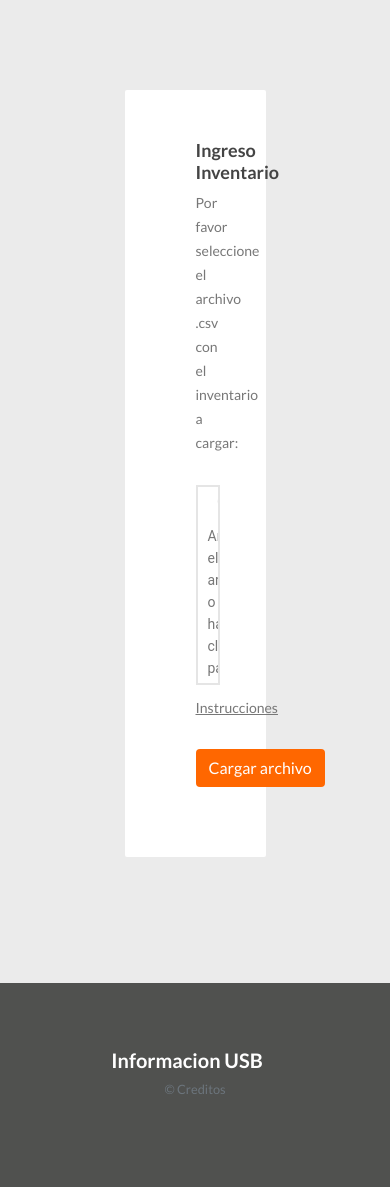
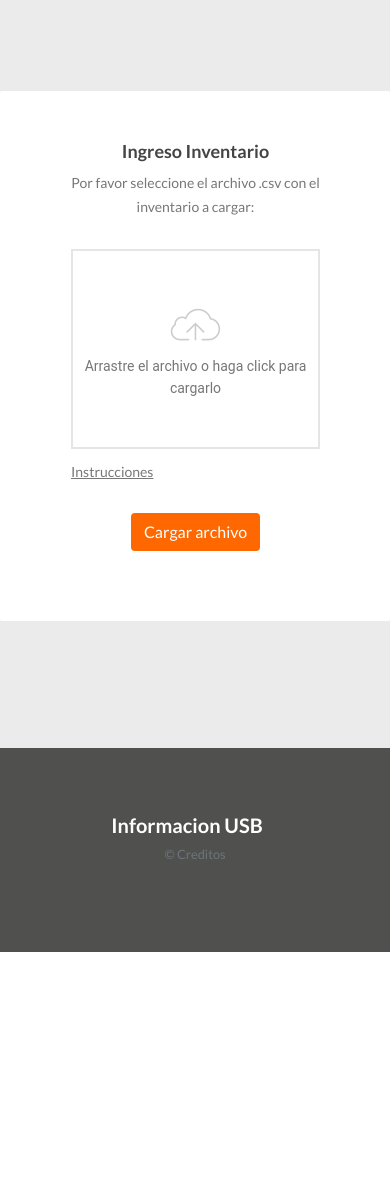
Before and after one commit to lautarovc/BuscaMed-Server, a Django app: page /stores/readFile in a window 390 px wide. Shown: the part 70-1257 px from the top of the page. After the commit the page ends 1022 px from the top, so only its background shows below. Run offline with Django 3.2, Linux system fonts and the light colour scheme; the visitor is signed in with stand-in values (Sample User, id 1); parts of the project's set-up code (start-up, migrations or seed data) failed here and were passed over; some libraries are stand-ins or nearby versions.

Commit message:
Agrega capacidad responsive

```diff
--- a/stores/static/css/landing-page.css
+++ b/stores/static/css/landing-page.css
@@ -163,14 +163,15 @@ nav.navbar-blue {
   background: #ffffff none repeat scroll 0 0;
   border-radius: 2px;
   margin: 10px auto 30px;
-  max-width: 38%;
   padding: 50px 70px 70px 71px;
 }
 
 .login-form .form-group {
   margin-bottom:10px;
 }
-.login-form{ text-align:center;}
+.login-form{
+  text-align:center;
+}
 .forgot a {
   color: #777777;
   font-size: 14px;
--- a/stores/templates/index.html
+++ b/stores/templates/index.html
@@ -33,7 +33,7 @@
       <div class="container">
         <div class="row">
           <div class="col-xl-9 mx-auto">
-            <h1 class="mb-5">Buscamed</h1>
+            <h4 class="mb-5">Busca tus medicinas en un solo lugar</h4>
           </div>
           <div class="col-md-10 col-lg-8 col-xl-7 mx-auto">
             <form action="#" onsubmit="startSearch();return false">
--- a/stores/templates/readFile.html
+++ b/stores/templates/readFile.html
@@ -41,9 +41,9 @@
 
  <!-- Masthead -->
     <header class="masthead text-white text-center">
-      <div class="container">
       <div class="row">
-          <div class="col-xl-12">
+        <div class="col-lg-4"></div>
+        <div class="col-lg-4">
           <div class="login-form">
             <div class="main-div">
              <div class="panel">
@@ -67,6 +67,7 @@
             </div>
           </div>
         </div>
+        <div class="col-lg-4"></div>
       </div>
     </header>
 
--- a/stores/templates/registration/login.html
+++ b/stores/templates/registration/login.html
@@ -34,9 +34,9 @@
 
  <!-- Masthead -->
     <header class="masthead text-center">
-      <div class="container">
         <div class="row">
-          <div class="col-xl-12">
+          <div class="col-lg-4"></div>
+          <div class="col-lg-4">
             <div class="login-form">
               <div class="main-div">
                 <div class="panel">
@@ -61,11 +61,11 @@
                   </div>
 
                   <button type="submit" class="btn btn-primary btn-block btn-lg btn-orange">Iniciar Sesión</button>
-
                 </form>
               </div>
             </div>
           </div>
+          <div class="col-lg-4"></div>
         </div>
     </header>
 
```
Lines whose indentation alone changed are shown as unchanged.
